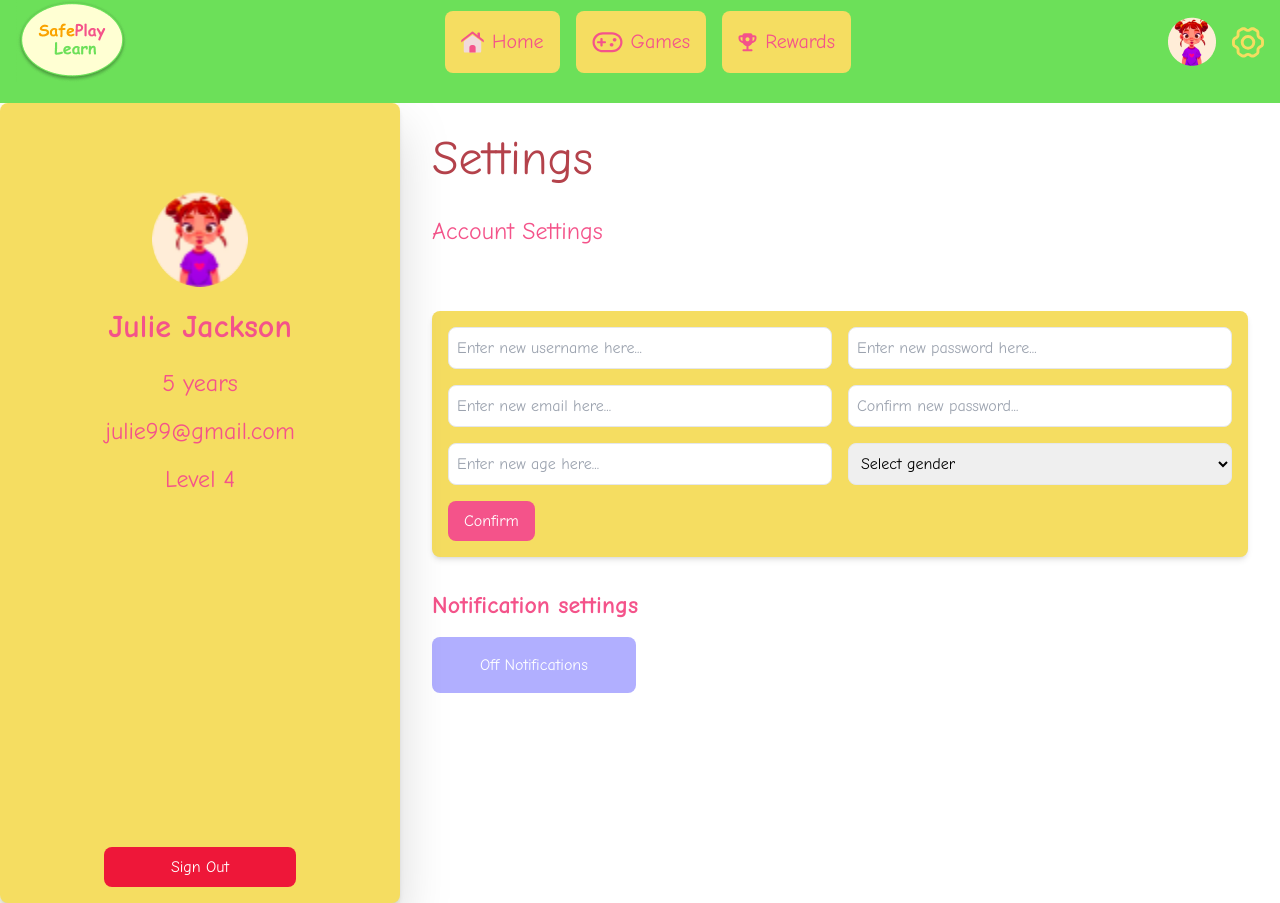
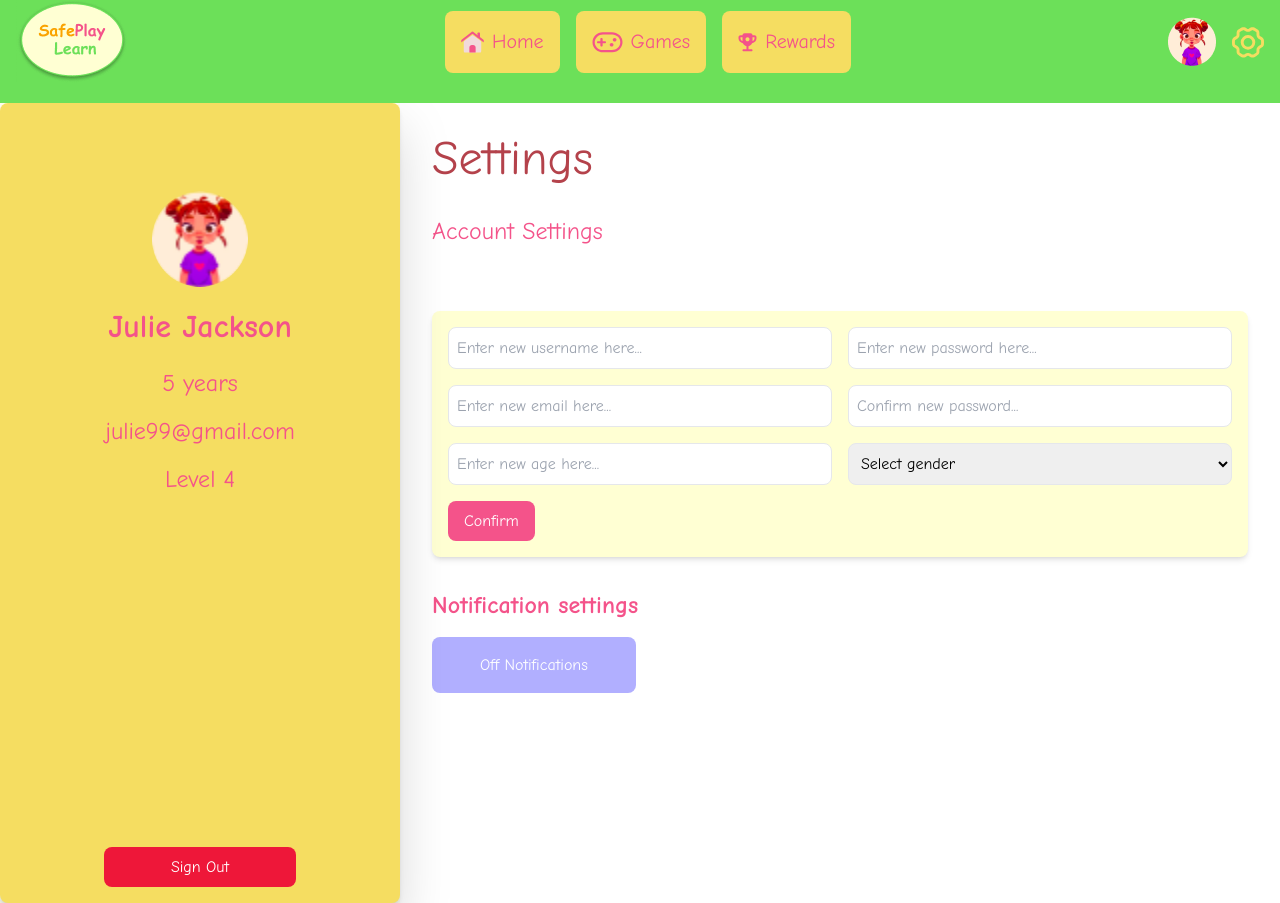
Before and after one commit to yaqeen009/DCIT302-Semester-Project, a React (Vite) app in the folder frontend/: page /settings in a window 1280 px wide. Built offline with nearby package versions, Linux system fonts and the light colour scheme.

Commit message:
color update

```diff
--- a/frontend/src/pages/settings.jsx
+++ b/frontend/src/pages/settings.jsx
@@ -34,7 +34,7 @@ const Settings = () => {
           <h2 className="text-2xl text-primary-400 mb-4">Account Settings</h2>
         </div>
 
-        <div className="bg-primary-200 p-4 rounded-lg shadow-md mt-8 md:mt-16">
+        <div className="bg-secondary-300 p-4 rounded-lg shadow-md mt-8 md:mt-16">
           <div className="grid grid-cols-1 md:grid-cols-2 gap-4">
             <input type="text" placeholder="Enter new username here..." className="p-2 border rounded-lg" />
             <input type="password" placeholder="Enter new password here..." className="p-2 border rounded-lg" />
```
